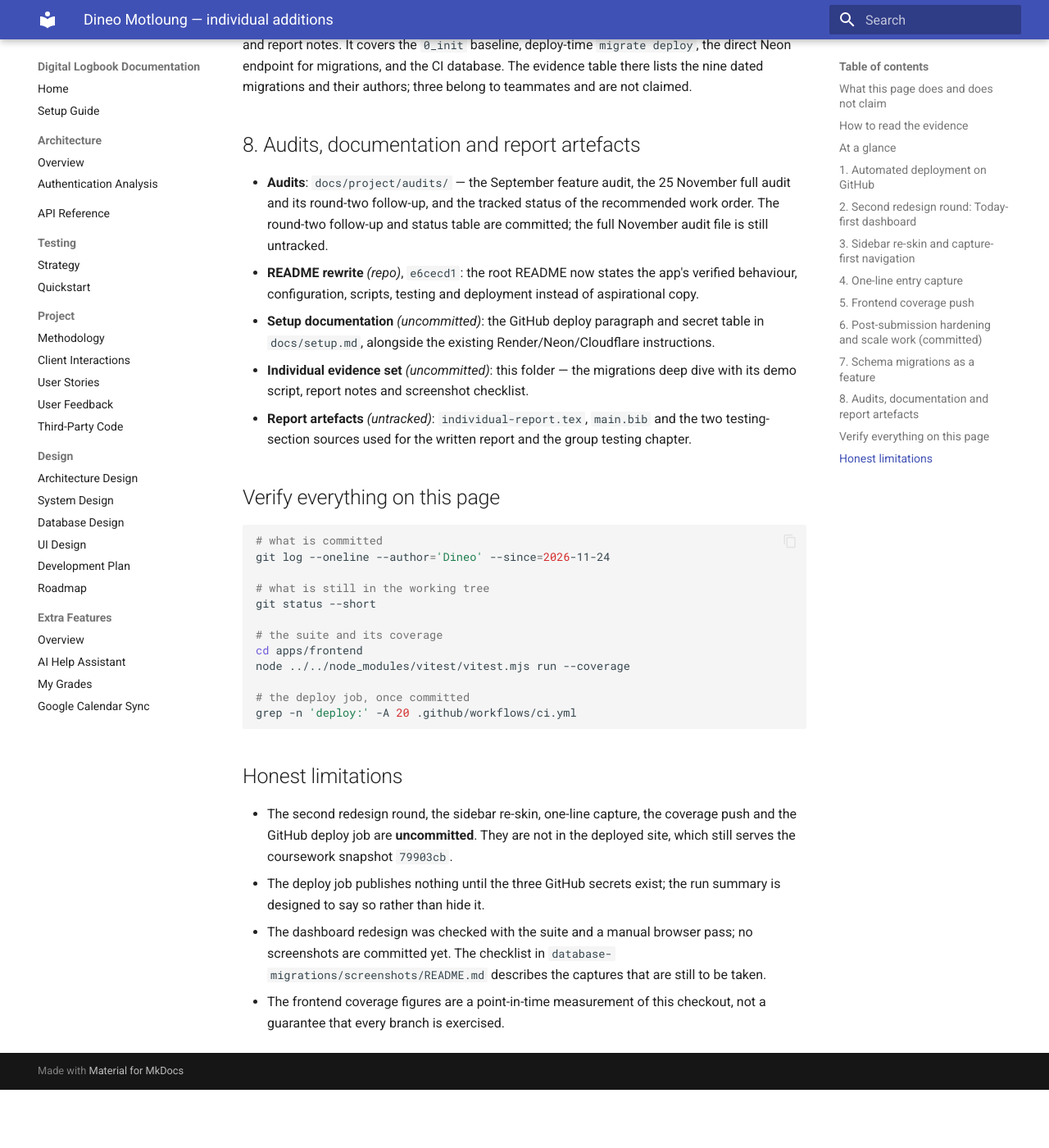
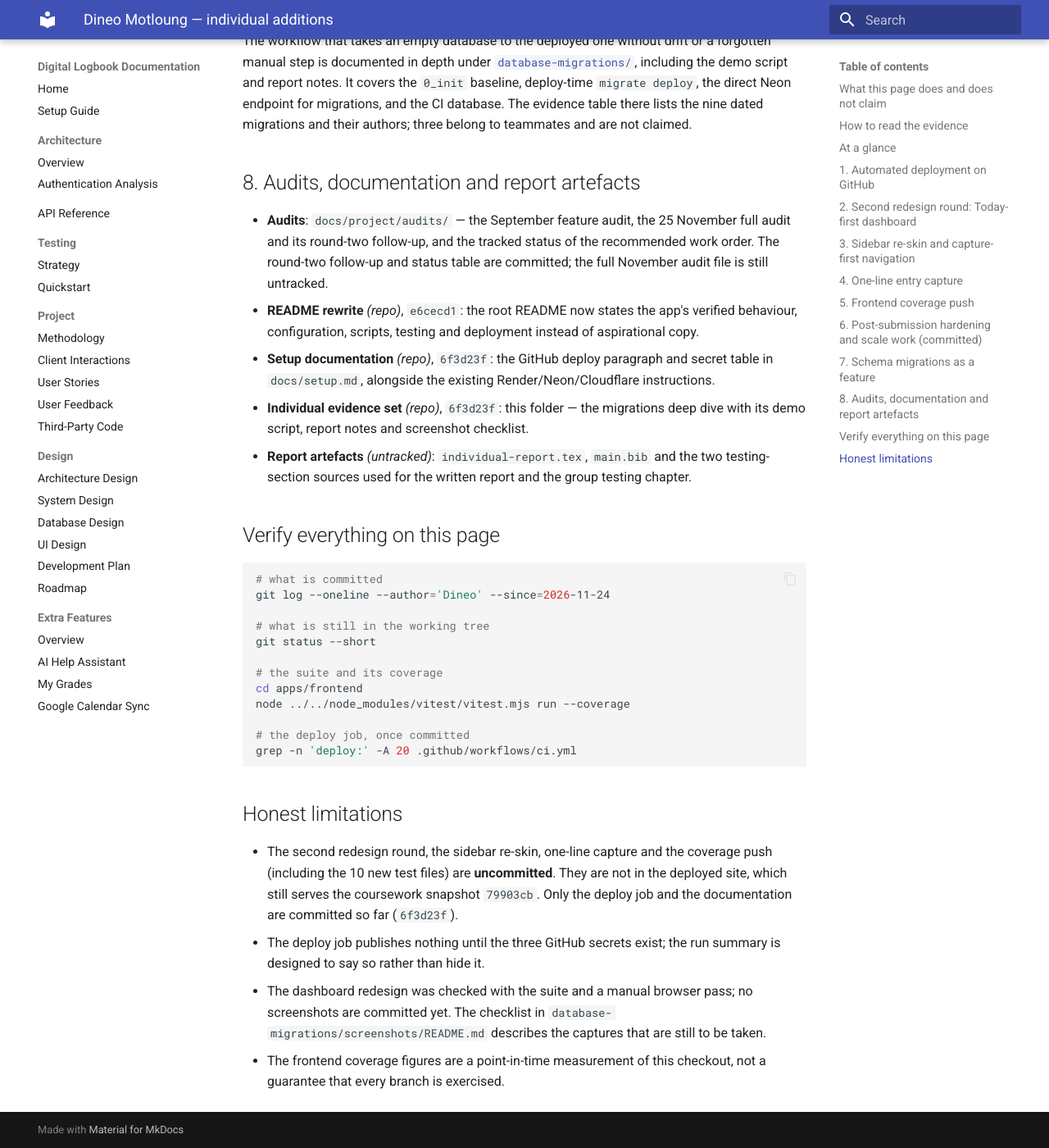
Before and after one commit to DiMpho-20/coms3011a-logbook-digital-logbook, an MkDocs documentation site: the page built from docs/individual/dineo/README.md, in a window 1280 px wide and 1400 px high, scrolled down 7040 px. Shown: the whole window at 82% size. Built offline with MkDocs 1.6.1 and Material for MkDocs 9.7.7, drawn with Linux system fonts in a browser that asks for light colours; before the commit the page ends 8369 px from its top, so only the background shows below that; some of the changed text lies outside the part shown.

Commit message:
docs: mark the deploy job as committed in the individual write-up

```diff
--- a/docs/individual/dineo/README.md
+++ b/docs/individual/dineo/README.md
@@ -24,14 +24,14 @@ needed, how it is built, and how a reader can verify it.
 
 - *(repo)* — verifiable from a tracked file or commit in this repository.
 - *(uncommitted)* — present in the working tree at the time of writing
-  (26 November 2026, HEAD `e6cecd1`); no commit is claimed for it.
+  (26 November 2026, HEAD `6f3d23f`); no commit is claimed for it.
 - No secrets, connection strings or personal data appear on this page.
 
 ## At a glance
 
 | Addition | State | Main evidence |
 | --- | --- | --- |
-| Automated deployment on GitHub | uncommitted | `.github/workflows/ci.yml`, `docs/setup.md` |
+| Automated deployment on GitHub | committed 26 Nov | `6f3d23f` — `.github/workflows/ci.yml`, `docs/setup.md` |
 | Second redesign round: Today-first dashboard | uncommitted | `apps/frontend/src/pages/dashboard/`, `DashboardPage.tsx` |
 | Sidebar re-skin and capture-first navigation | uncommitted | `apps/frontend/src/components/Sidebar.tsx`, `AppLayout.tsx` |
 | One-line entry capture | uncommitted | `apps/frontend/src/components/EntryForm.tsx` |
@@ -67,15 +67,16 @@ the summary says both targets were skipped.
 
 **Status and limitations.**
 
-- The change is in the working tree, not committed *(uncommitted)*, so GitHub
-  has not run it yet.
+- Committed as `6f3d23f` and pushed to GitHub; the run it triggers is the
+  first to exercise it. Until the secrets exist, the deploy steps skip and the
+  summary says so.
 - The MkDocs site on Netlify is untouched; whether it rebuilds from GitHub
   depends on Netlify's dashboard, which I did not guess at.
 - Production still serves the coursework snapshot `79903cb`; none of the
   November work is live until a deploy runs.
 
-**Verify.** `git diff .github/workflows/ci.yml`, then read the `deploy` job and
-the `State what this run deployed` step.
+**Verify.** `git show --stat 6f3d23f`, then read the `deploy` job and the
+`State what this run deployed` step.
 
 ## 2. Second redesign round: Today-first dashboard
 
@@ -246,10 +247,10 @@ authors; three belong to teammates and are not claimed.
 - **README rewrite** *(repo)*, `e6cecd1`: the root README now states the app's
   verified behaviour, configuration, scripts, testing and deployment instead
   of aspirational copy.
-- **Setup documentation** *(uncommitted)*: the GitHub deploy paragraph and
+- **Setup documentation** *(repo)*, `6f3d23f`: the GitHub deploy paragraph and
   secret table in `docs/setup.md`, alongside the existing Render/Neon/Cloudflare
   instructions.
-- **Individual evidence set** *(uncommitted)*: this folder — the migrations
+- **Individual evidence set** *(repo)*, `6f3d23f`: this folder — the migrations
   deep dive with its demo script, report notes and screenshot checklist.
 - **Report artefacts** *(untracked)*: `individual-report.tex`, `main.bib` and
   the two testing-section sources used for the written report and the group
@@ -274,9 +275,11 @@ grep -n 'deploy:' -A 20 .github/workflows/ci.yml
 
 ## Honest limitations
 
-- The second redesign round, the sidebar re-skin, one-line capture, the
-  coverage push and the GitHub deploy job are **uncommitted**. They are not in
-  the deployed site, which still serves the coursework snapshot `79903cb`.
+- The second redesign round, the sidebar re-skin, one-line capture and the
+  coverage push (including the 10 new test files) are **uncommitted**. They are
+  not in the deployed site, which still serves the coursework snapshot
+  `79903cb`. Only the deploy job and the documentation are committed so far
+  (`6f3d23f`).
 - The deploy job publishes nothing until the three GitHub secrets exist; the
   run summary is designed to say so rather than hide it.
 - The dashboard redesign was checked with the suite and a manual browser pass;
```
